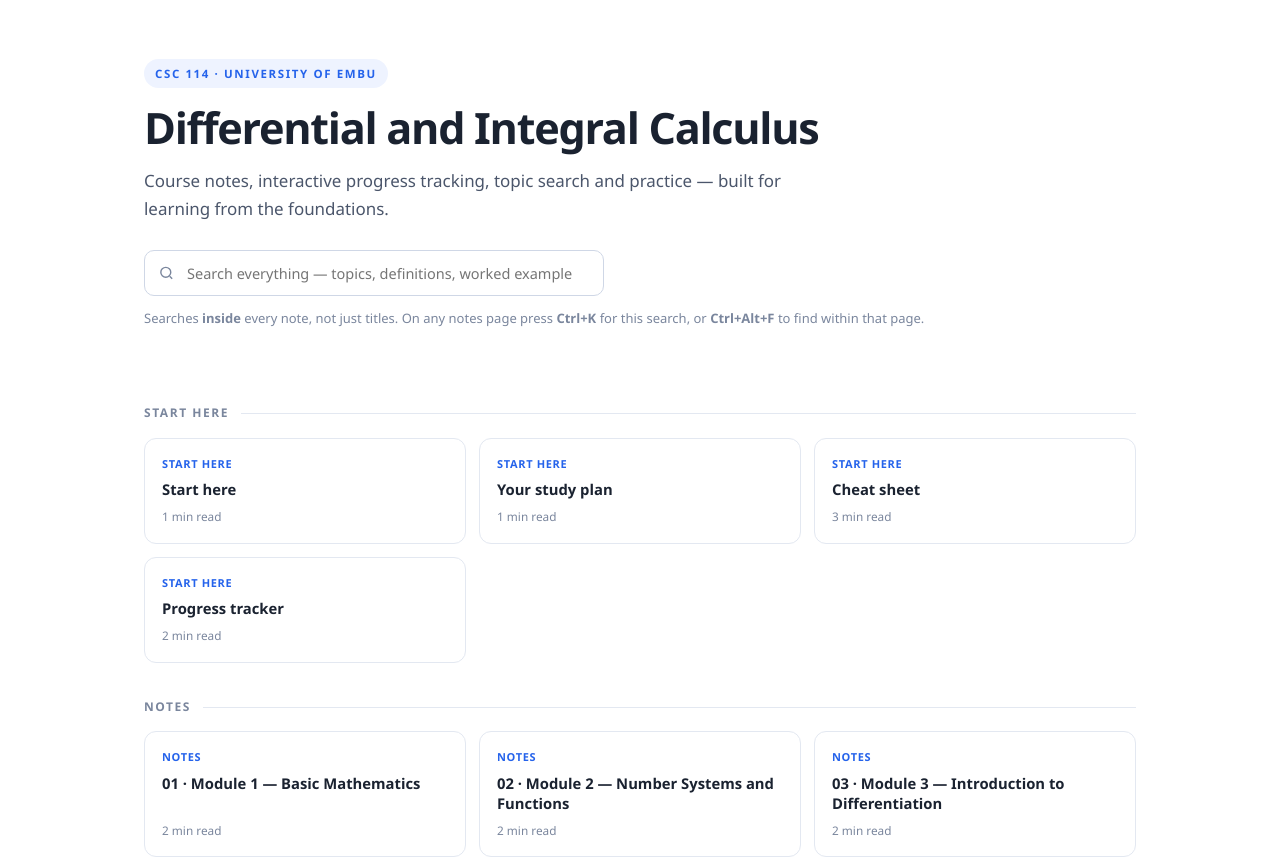
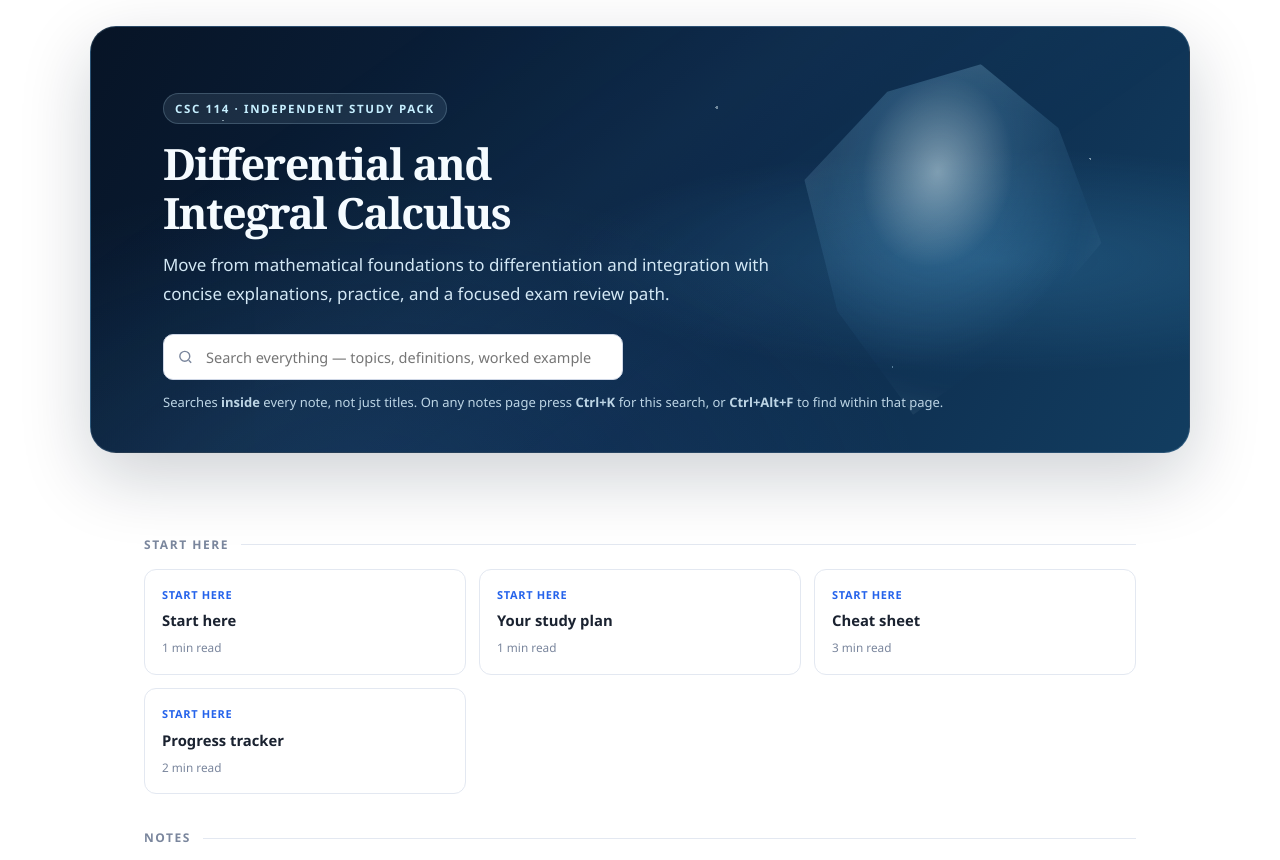
Before and after one commit to raymonddoka851-del/csc-114-calculus, a plain HTML site: page docs/index.html in a window 1280 px wide. Shown: the top 860 px of the page. Drawn offline with Linux system fonts and the light colour scheme.

Commit message:
Remove institutional branding and refresh homepage
Co-authored-by: Copilot <223556219+Copilot@users.noreply.github.com>

```diff
--- a/docs/assets/notes.css
+++ b/docs/assets/notes.css
@@ -501,6 +501,85 @@ pre.code[data-lang]::before {
   color: var(--fg-soft);
   max-width: 640px;
   margin: 0 0 26px;
+}
+
+.hero {
+  position: relative;
+  isolation: isolate;
+  overflow: hidden;
+  max-width: 1100px;
+  margin: 26px auto 18px;
+  padding: 66px clamp(24px, 6vw, 72px) 38px;
+  border: 1px solid rgba(164, 222, 255, .18);
+  border-radius: 26px;
+  color: #f3faff;
+  background:
+    radial-gradient(ellipse at 82% 55%, rgba(81, 176, 229, .23), transparent 34%),
+    radial-gradient(ellipse at 24% 110%, rgba(49, 108, 170, .24), transparent 48%),
+    linear-gradient(118deg, #071426 0%, #0c2747 54%, #123d60 100%);
+  box-shadow: 0 24px 70px rgba(8, 24, 45, .2);
+}
+.hero::before,
+.hero::after {
+  content: "";
+  position: absolute;
+  z-index: 0;
+  pointer-events: none;
+}
+.hero::before {
+  inset: 0;
+  opacity: .58;
+  background:
+    radial-gradient(1px 1px at 12% 22%, rgba(230, 249, 255, .9) 98%, transparent),
+    radial-gradient(1px 1px at 28% 74%, rgba(190, 233, 255, .8) 98%, transparent),
+    radial-gradient(1.5px 1.5px at 57% 19%, rgba(230, 249, 255, .8) 98%, transparent),
+    radial-gradient(1px 1px at 73% 80%, rgba(190, 233, 255, .75) 98%, transparent),
+    radial-gradient(1px 1px at 91% 31%, rgba(230, 249, 255, .9) 98%, transparent),
+    linear-gradient(145deg, transparent 18%, rgba(94, 186, 233, .08) 43%, transparent 68%);
+}
+.hero::after {
+  right: 7%;
+  top: 8%;
+  width: clamp(190px, 27vw, 330px);
+  height: 84%;
+  opacity: .72;
+  clip-path: polygon(49% 0, 76% 13%, 96% 42%, 78% 73%, 51% 100%, 22% 76%, 4% 42%, 23% 13%);
+  background:
+    radial-gradient(ellipse at 43% 32%, rgba(223, 248, 255, .72), rgba(108, 190, 237, .2) 28%, transparent 57%),
+    linear-gradient(145deg, rgba(184, 231, 252, .2), rgba(64, 133, 186, .1) 54%, rgba(8, 27, 49, .16));
+  box-shadow: 0 0 80px rgba(111, 202, 249, .18), inset 0 0 45px rgba(224, 248, 255, .18);
+  transform: rotate(12deg);
+}
+.hero > * { position: relative; z-index: 1; }
+.hero .kicker {
+  color: #c6efff;
+  background: rgba(192, 233, 255, .1);
+  border: 1px solid rgba(192, 233, 255, .2);
+}
+.hero h1 {
+  max-width: 680px;
+  color: #f5fbff;
+  font-family: Georgia, "Times New Roman", serif;
+  font-weight: 600;
+  letter-spacing: -.035em;
+  text-wrap: balance;
+}
+.hero p.lede {
+  color: #d3e8f5;
+  max-width: 610px;
+}
+.hero p.search-hint { color: #bdd5e5; }
+@media (max-width: 760px) {
+  .hero::after { right: 1%; opacity: .34; }
+}
+@media (max-width: 560px) {
+  .hero {
+    margin: 14px 10px 16px;
+    padding-top: 40px;
+    padding-bottom: 28px;
+  }
+  .hero::after { display: none; }
+  .hero h1 { font-size: 2rem; }
 }
 
 .search {
--- a/docs/index.html
+++ b/docs/index.html
@@ -11,9 +11,9 @@
 <body>
 <div class="progress" id="progress"></div>
 <header class="hero">
-  <span class="kicker">CSC 114 · University of Embu</span>
+  <span class="kicker">CSC 114 · Independent Study Pack</span>
   <h1>Differential and Integral Calculus</h1>
-  <p class="lede">Course notes, interactive progress tracking, topic search and practice — built for learning from the foundations.</p>
+  <p class="lede">Move from mathematical foundations to differentiation and integration with concise explanations, practice, and a focused exam review path.</p>
   <div class="search">
     <svg viewBox="0 0 24 24" aria-hidden="true"><circle cx="11" cy="11" r="7"></circle><path d="M20 20l-3.5-3.5"></path></svg>
     <input id="q" type="search" placeholder="Search everything &mdash; topics, definitions, worked examples, quiz questions&hellip;" autocomplete="off" aria-label="Search">
@@ -30,7 +30,7 @@
 </p>
 </main>
 <footer class="foot" style="padding-top:10px">
-  16 pages &middot; 6,640 words &middot; CSC 114 — Differential and Integral Calculus. Source-based study notes.
+  16 pages &middot; 6,636 words &middot; CSC 114 — Differential and Integral Calculus. Source-based study notes.
 </footer>
 <script src="assets/search-index.js"></script>
 <script>
--- a/site.json
+++ b/site.json
@@ -5,9 +5,9 @@
     "brandSub":  "Revision Notes",
     "suffix":  "CSC 114 Revision",
     "metadesc":  "Study notes for CSC 114 Differential and Integral Calculus, arranged by module and the course outline.",
-    "kicker":  "CSC 114 · University of Embu",
+    "kicker":  "CSC 114 · Independent Study Pack",
     "heroTitle":  "Differential and Integral Calculus",
-    "heroLede":  "Course notes, interactive progress tracking, topic search and practice — built for learning from the foundations.",
+    "heroLede":  "Move from mathematical foundations to differentiation and integration with concise explanations, practice, and a focused exam review path.",
     "footer":  "CSC 114 — Differential and Integral Calculus. Source-based study notes.",
     "repoUrl":  "https://github.com/raymonddoka851-del/csc-114-calculus/blob/main/",
     "accent":  "#2563eb",
```
Also changed, not shown: docs/START_HERE.html (+1 -1 lines), docs/assets/search-index.js, 2 other files.
